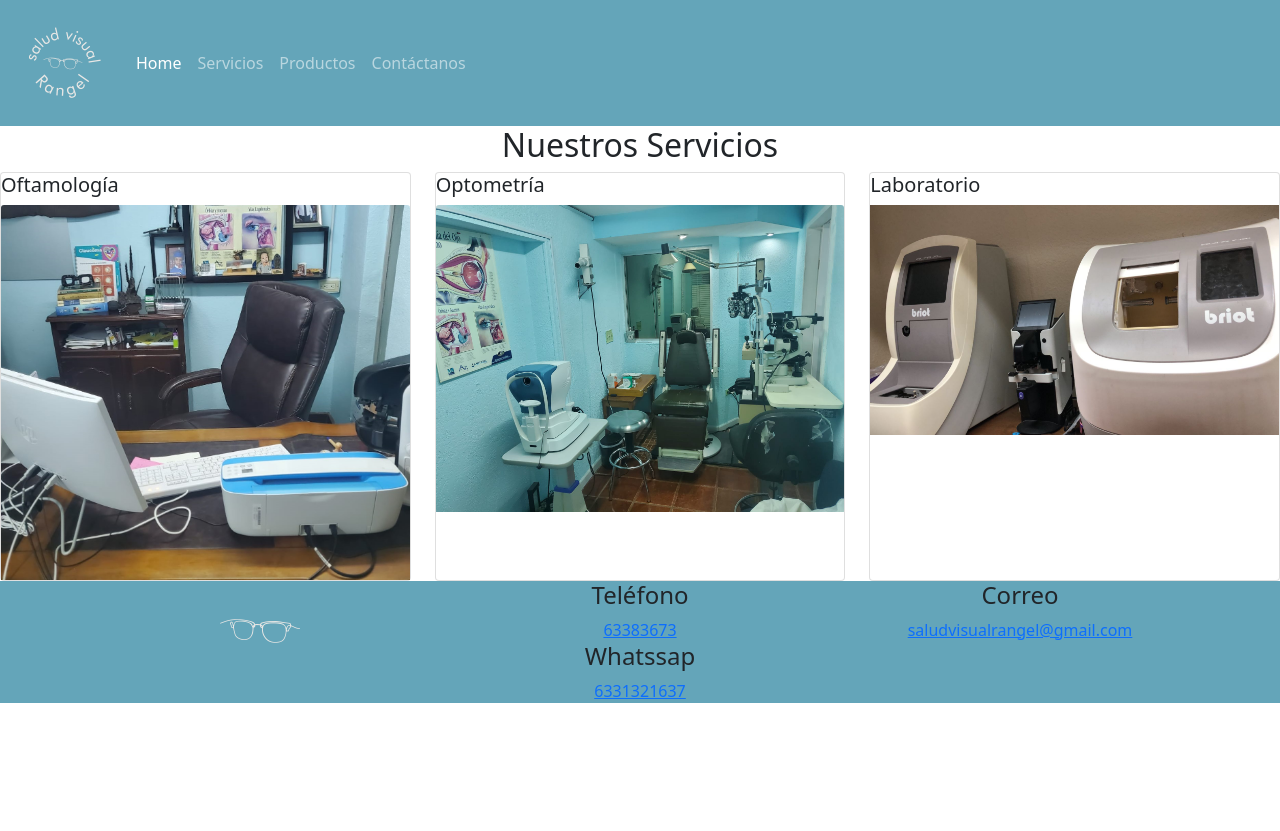
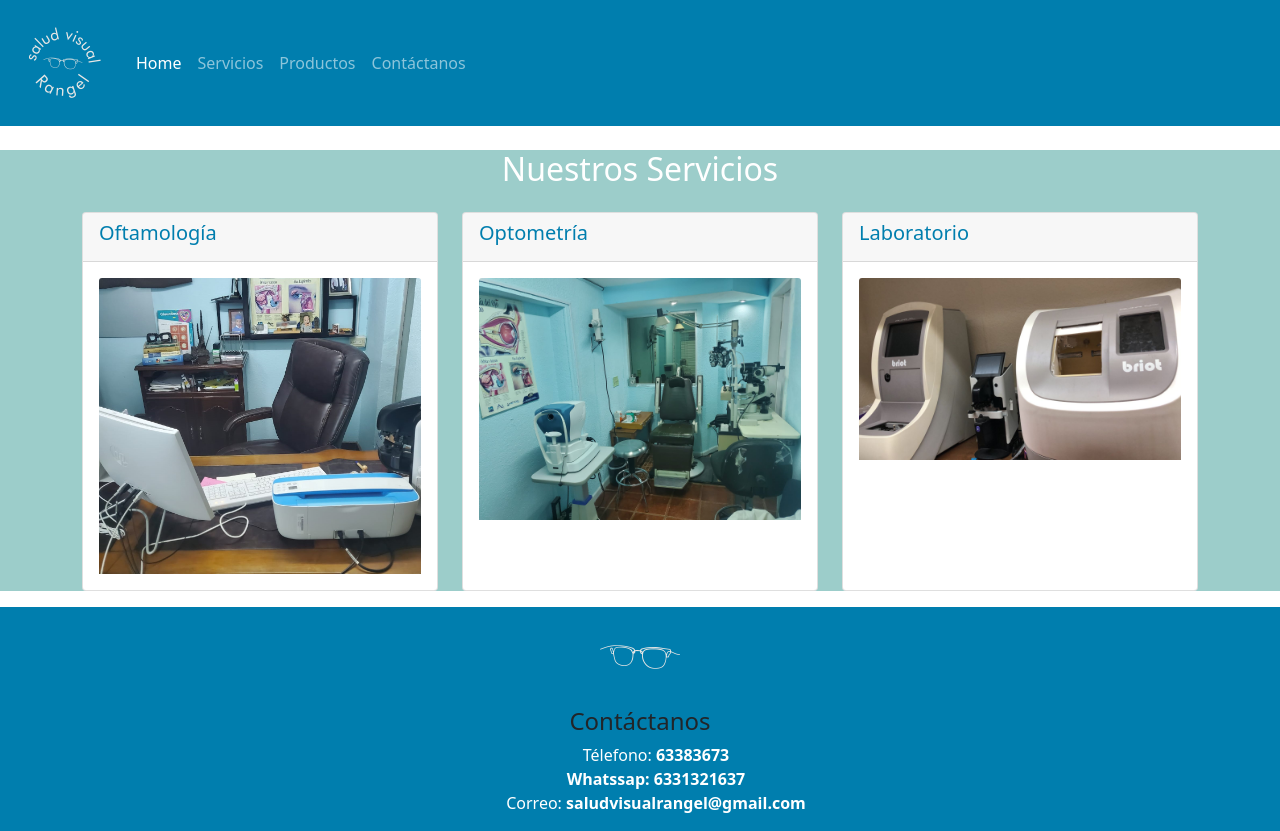
Before and after one commit to lizrag/Salud-Visual-Rangel, a website: page public/services.html in a window 1280 px wide. Before the commit the page ends 800 px from the top, so only its background shows below. Drawn offline with nearby package versions, Linux system fonts and the light colour scheme.

Commit message:
Fix Bootstrap & add CSS

```diff
--- a/public/css/styles.css
+++ b/public/css/styles.css
@@ -1,14 +1,11 @@
 .svr-header{
-    background-color: rgb(100, 165, 185);
+    background-color: #007eae;
 }
 
 .svr-footer{
-    background-color: rgb(100, 165, 185);
+    background-color: #007eae;
 }
 
-.body{
-    background-color: rgb(159, 208, 205);
-}
 
 h2{
     text-align: center;
@@ -16,3 +13,30 @@ h2{
 h3{
     text-align: center;
 }
+
+.card-title{
+    color: #007eae;
+}
+
+.svr-slogan{
+    background-color: #cdf1fd;
+}
+
+.svr-main-home{
+    background-color: #9ccdca;
+    color: #fff;
+}
+
+.svr-whys{
+    font-weight: bold;
+}
+
+.footer-contact-info{
+    list-style: none;
+    color: #fff;
+}
+.footer-contact-info a{
+    text-decoration: none;
+    color: #fff;
+    font-weight: bold;
+}
--- a/public/services.html
+++ b/public/services.html
@@ -24,62 +24,72 @@
                 <div class="collapse navbar-collapse" id="navbarNav">
                   <ul class="navbar-nav">
                     <li class="nav-item">
-                      <a class="nav-link active" aria-current="page" href="#">Home</a>
+                      <a class="nav-link active" aria-current="page" href="index.html">Home</a>
                     </li>
                     <li class="nav-item">
-                      <a class="nav-link" href="#">Servicios</a>
+                      <a class="nav-link" href="services.html">Servicios</a>
                     </li>
                     <li class="nav-item">
-                      <a class="nav-link" href="#">Productos</a>
+                      <a class="nav-link" href="products.html">Productos</a>
                     </li>
                     <li class="nav-item">
-                      <a class="nav-link">Contáctanos</a>
+                      <a class="nav-link" href="contact.html">Contáctanos</a>
                     </li>
                   </ul>
                 </div>
               </div>
         </nav>
     </header>
-    <main>
-        <h2>Nuestros Servicios</h2>
+    <main class="svr-main-home">
+      <div class="container mb-3">
+        <h2 class="my-4">Nuestros Servicios</h2>
         <div class="row row-cols-1 row-cols-md-3 g-4">
             <div class="col">
               <div class="card h-100">
-                <h5 class="card-title">Oftamología</h5>
-                <img src="img/oftamología.jpeg" class="card-img-top" alt="...">
+                <div class="card-header">
+                  <h5 class="card-title">Oftamología</h5></div>
+                <div class="card-body">
+                  <img src="img/oftamología.jpeg" class="card-img-top" alt="...">
+                </div>
               </div>
             </div>
             <div class="col">
               <div class="card h-100">
-                <h5 class="card-title">Optometría</h5>
-                <img src="img/optometría.jpeg" class="card-img-top" alt="...">
+                <div class="card-header">
+                  <h5 class="card-title">Optometría</h5>
+                </div>
+                <div class="card-body">
+                  <img src="img/optometría.jpeg" class="card-img-top" alt="...">
+                </div>
               </div>
             </div>
             <div class="col">
               <div class="card h-100">
-                <h5 class="card-title">Laboratorio</h5>
-                <img src="img/lab.jpeg" class="card-img-top-thumbnail" alt="...">
+                <div class="card-header">
+                  <h5 class="card-title">Laboratorio</h5>
+                </div>
+                <div class="card-body">
+                  <img src="img/lab.jpeg" class="card-img-top" alt="...">
+                </div>
               </div>
             </div>
           </div>
+      </div>
+    </div>
     </main>
     <footer class="svr-footer">
       <div class="container">
         <div class="row">
-          <div class="col text-center">
+          <div class="col-12 col-md-4 text-center col-lg-12">
             <img src="img/logolentes.png" alt="Logo lentes SVR" width="100">
           </div>
-          <div class="col text-center">
-            <h4>Teléfono</h4>
-                <a href="tel:63383673">63383673</a>
-            <h4>Whatssap</h4>
-                <a href=https://api.whatsapp.com/send?phone=5216331321637&text=Hola!%20Me%20gustar%C3%ADa%20agendar....>6331321637</a>
-          </div>
-          <div class="col text-center">
-            <h4>Correo</h4>
-                  <a href="mailto:saludvisualrangel@gmail.com">saludvisualrangel@gmail.com</a>
-          </div>
-        </div>
+          <div class="col-12">
+            <h4 class="text-center">Contáctanos</h4>
+            <ul class="text-center footer-contact-info">
+              <li>Télefono: <a href="tel:63383673">63383673</a</li>
+              <li>Whatssap: <a href="https://api.whatsapp.com/send?phone=5216331321637&text=Hola!%20Me%20gustar%C3%ADa%20agendar....">6331321637</a></li>
+              <li>Correo: <a href="mailto:saludvisualrangel@gmail.com">saludvisualrangel@gmail.com</a></li>
+            </ul>
       </div>
     </footer>
     <script src="https://cdn.jsdelivr.net/npm/bootstrap@5.1.3/dist/js/bootstrap.bundle.min.js" integrity="sha384-ka7Sk0Gln4gmtz2MlQnikT1wXgYsOg+OMhuP+IlRH9sENBO0LRn5q+8nbTov4+1p" crossorigin="anonymous"></script>
```
Also changed, not shown: public/contact.html (+20 -26 lines), public/index.html (+23 -26 lines), public/products.html (+29 -35 lines).
